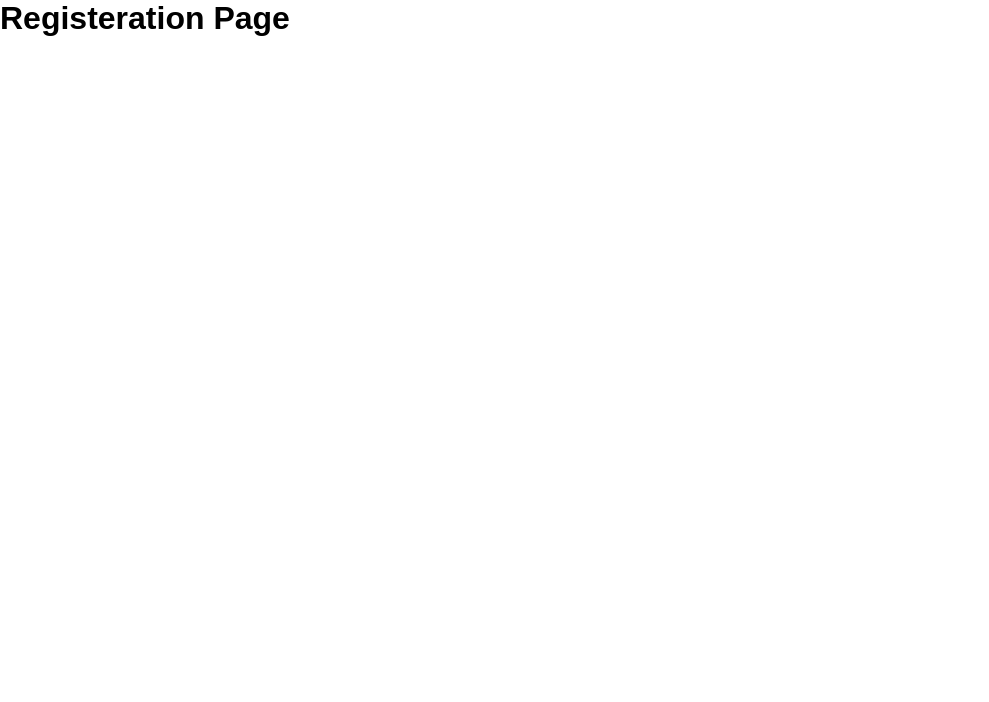
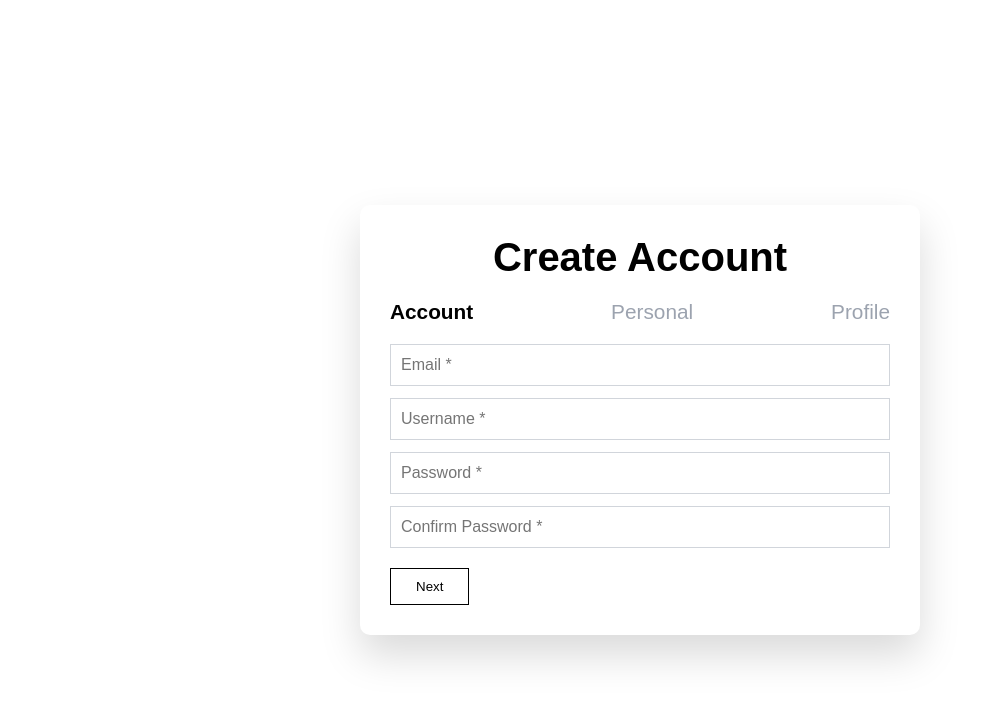
Before and after one commit to Devender-Singh-Bisht/CHATly-Real-Time-Chat-App, a React (Vite) app in the folder frontend/: page /register in a window 1280 px wide. Shown: the top 702 px of the page, without its empty margins (0-989 px from the left). Built offline with nearby package versions, Linux system fonts and the light colour scheme; no server answers; a web font is replaced by a local one.

Commit message:
feat: Create Register page.

```diff
--- a/frontend/src/pages/Register.jsx
+++ b/frontend/src/pages/Register.jsx
@@ -1,11 +1,164 @@
+import { useState } from "react";
+import { validateRegisterFormActions } from "../utils/validateRegisterFormActions";
+import styles from "../styles/Register.module.css";
 
-function Register() {
+
+export default function Registration() {
+
+  const [step, setStep] = useState(1);
+  const [form, setForm] = useState({
+    email: "",
+    password: "",
+    confirmPassword: "",
+    username: "",
+    firstName: "",
+    lastName: "",
+    bio: "",
+    gender: "",
+  });
+
+  const handleChange = (e) => {
+    const { name, value } = e.target;
+    setForm((prev) => ({ ...prev, [name]: value }));
+  };
+
+  const nextStep = () => {
+    if (validateRegisterFormActions(form, step)) {
+      setStep((s) => s + 1);
+    }
+  }
+  const prevStep = () => setStep((s) => s - 1);
+
+  const handleSubmit = (e) => {
+    e.preventDefault();
+    console.log("Submitted Data:", form);
+  };
 
   return (
-    <>
-      <h1>Registeration Page</h1>
-    </>
-  )
+    <div className={styles.page}>
+      <form className={styles.form} onSubmit={handleSubmit}>
+        <h2 className={styles.title}>Create Account</h2>
+
+        <div className={styles.steps}>
+          <span className={step === 1 ? styles.activeStep : styles.step}>
+            Account
+          </span>
+          <span className={step === 2 ? styles.activeStep : styles.step}>
+            Personal
+          </span>
+          <span className={step === 3 ? styles.activeStep : styles.step}>
+            Profile
+          </span>
+        </div>
+
+        {step === 1 && (
+          <div className={styles.section}>
+            <input
+              className={styles.input}
+              name="email"
+              placeholder="Email *"
+              value={form.email}
+              onChange={handleChange}
+              required
+            />
+            <input
+              className={styles.input}
+              name="username"
+              placeholder="Username *"
+              value={form.username}
+              onChange={handleChange}
+              required
+            />
+            <input
+              className={styles.input}
+              type="password"
+              name="password"
+              placeholder="Password *"
+              value={form.password}
+              onChange={handleChange}
+              required
+            />
+            <input
+              className={styles.input}
+              type="password"
+              name="confirmPassword"
+              placeholder="Confirm Password *"
+              value={form.confirmPassword}
+              onChange={handleChange}
+              required
+            />
+          </div>
+        )}
+
+        {step === 2 && (
+          <div className={styles.section}>
+            <input
+              className={styles.input}
+              name="firstName"
+              placeholder="First Name *"
+              value={form.firstName}
+              onChange={handleChange}
+              required
+            />
+            <input
+              className={styles.input}
+              name="lastName"
+              placeholder="Last Name"
+              value={form.lastName}
+              onChange={handleChange}
+            />
+            <select
+              className={styles.input}
+              name="gender"
+              value={form.gender}
+              onChange={handleChange}
+              required
+            >
+              <option value="">Select Gender *</option>
+              <option value="male">Male</option>
+              <option value="female">Female</option>
+            </select>
+          </div>
+        )}
+
+        {step === 3 && (
+          <div className={styles.section}>
+            <textarea
+              className={`${styles.input} ${styles.textarea}`}
+              name="bio"
+              placeholder="Short Bio"
+              value={form.bio}
+              onChange={handleChange}
+            />
+          </div>
+        )}
+
+        <div className={styles.actions}>
+          {step > 1 && (
+            <button
+              type="button"
+              className={styles.secondaryBtn}
+              onClick={prevStep}
+            >
+              Back
+            </button>
+          )}
+
+          {step < 3 ? (
+            <button
+              type="button"
+              className={styles.primaryBtn}
+              onClick={nextStep}
+            >
+              Next
+            </button>
+          ) : (
+            <button type="submit" className={styles.primaryBtn}>
+              Register
+            </button>
+          )}
+        </div>
+      </form>
+    </div>
+  );
 }
-
-export default Register;
--- /dev/null
+++ b/frontend/src/styles/Register.module.css
@@ -0,0 +1,88 @@
+.page {
+    min-height: 100vh;
+    display: flex;
+    justify-content: center;
+    align-items: center;
+    background: linear-gradient(104deg, var(--darkBlue) 0%, var(--primaryBlue) 61%, var(--primaryBlue) 100%);
+    padding: 20px;
+}
+
+.form {
+    background: #fff;
+    padding: 30px;
+    border-radius: 10px;
+    width: 100%;
+    max-width: 500px;
+    box-shadow: 0 20px 40px rgba(0, 0, 0, 0.15);
+}
+
+.title {
+    font-size: 2.5rem;
+    color: var(--darkBlue);
+    text-align: center;
+    margin-bottom: 20px;
+}
+
+.steps {
+    display: flex;
+    justify-content: space-between;
+    margin-bottom: 20px;
+    font-size: 1.3rem;
+    border-bottom: 1px solid var(--darkBlue);
+}
+
+.step {
+    color: #9ca3af;
+}
+
+.activeStep {
+    color: var(--darkBlue);
+    font-weight: 600;
+    border-bottom: 2px solid var(--darkBlue);
+}
+
+.section {
+    display: flex;
+    flex-direction: column;
+    gap: 12px;
+}
+
+.input {
+    border: 1px solid #d1d5db;
+    height: 40px;
+    padding: 0 10px;
+    font-size: 1rem;
+    transition: transform 0.3s ease-in-out;
+}
+
+.input:focus {
+    transform: scale(1.02);
+}
+
+.textarea {
+    height: 200px;
+}
+
+.textarea:focus {
+    transform: scale(1.02);
+}
+
+.actions {
+    display: flex;
+    justify-content: space-between;
+    margin-top: 20px;
+}
+
+.primaryBtn {
+    padding: 10px 25px;
+    background: var(--yellow);
+    border: 1px solid black;
+    cursor: pointer;
+}
+
+.secondaryBtn {
+    padding: 10px 25px;
+    background: #e5e7eb;
+    border: 1px solid black;
+    cursor: pointer;
+}
```
